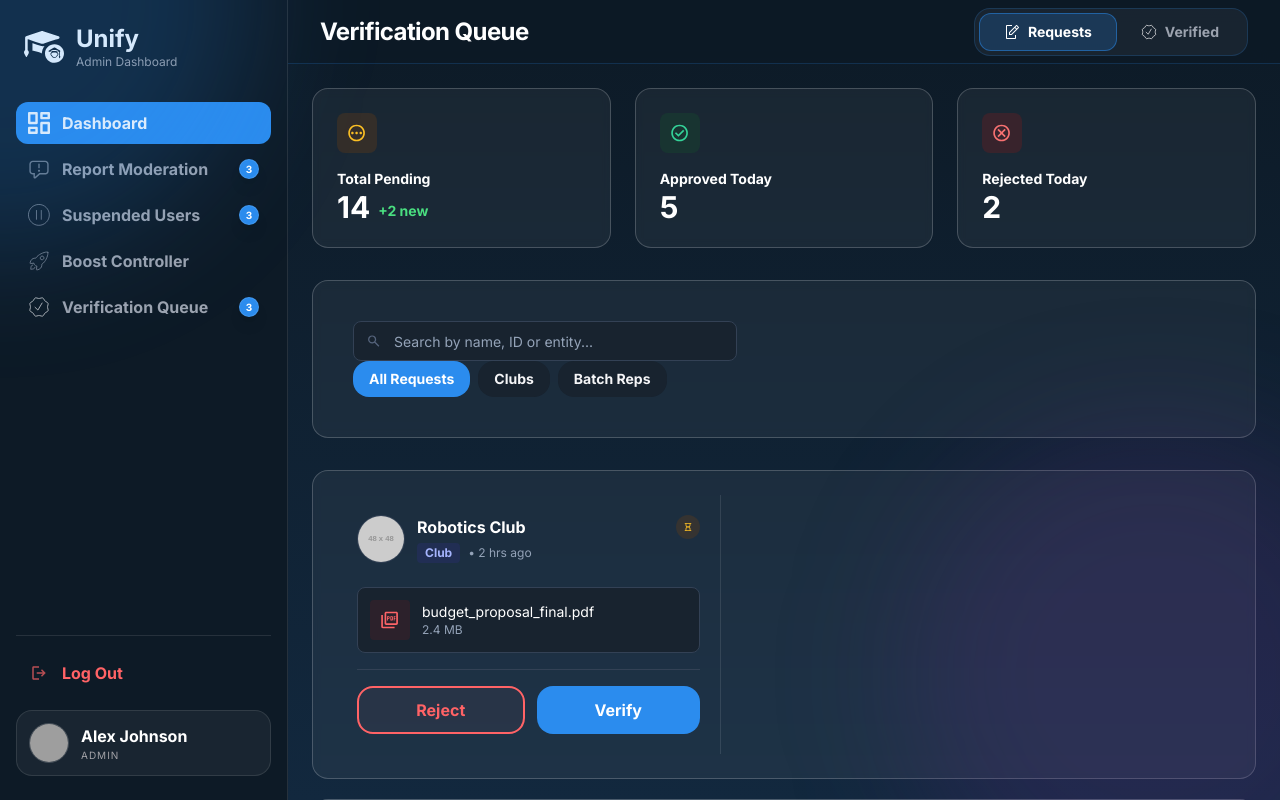
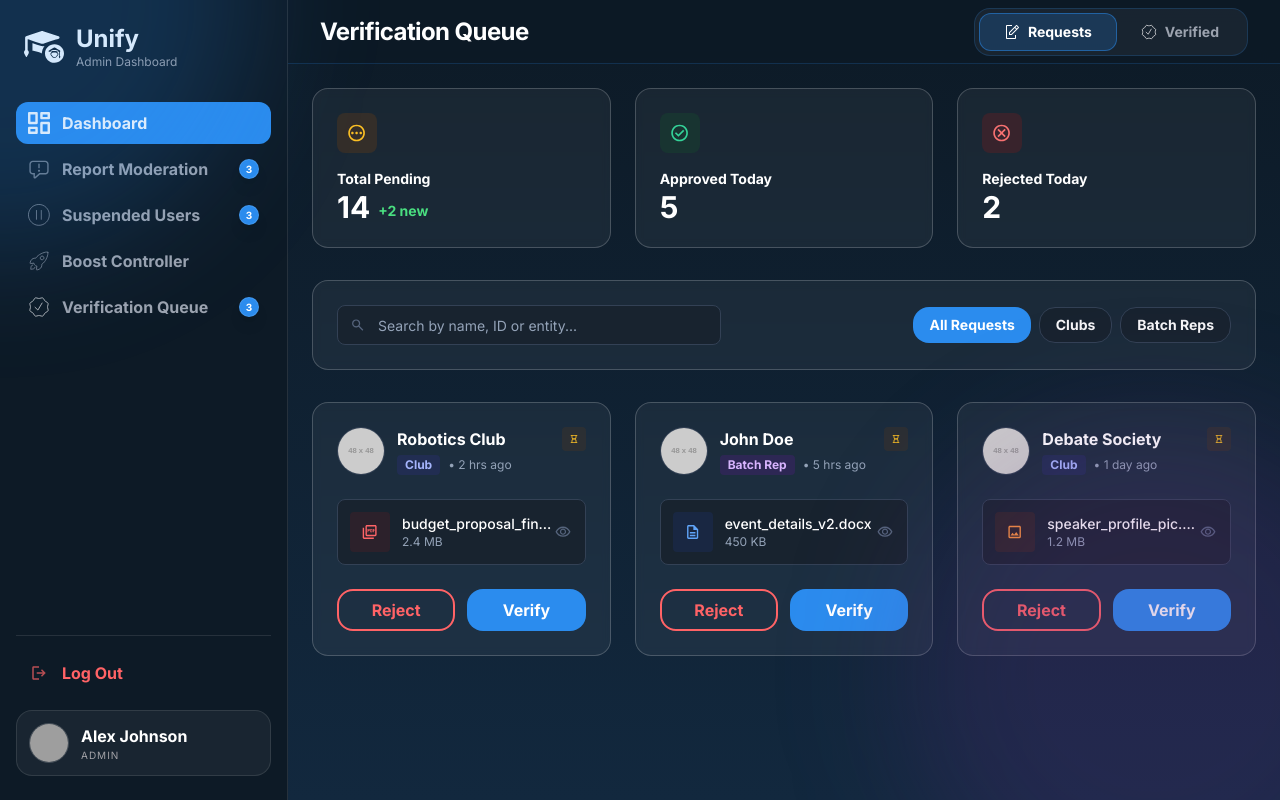
Before and after one commit to Shehan-Dinusha/Unify, a React (Vite) app in the folder frontend/: page /verification-queue in a window 1280 px wide. Built offline with nearby package versions, Linux system fonts and the light colour scheme; grey boxes are pictures that could not be loaded.

Commit message:
Redesign verification queue cards and filters

```diff
--- a/frontend/src/pages/VerificationQueue.jsx
+++ b/frontend/src/pages/VerificationQueue.jsx
@@ -104,7 +104,8 @@ const VerificationQueue = () => {
         </div>
 
         {/* Filter Bar */}
-        <Card variant="container" className="p-4 flex flex-col md:flex-row justify-between items-center gap-4">
+        <Card variant="container" className="">
+            <div className="flex flex-col md:flex-row justify-between items-center gap-4">
                 {/* Search */}
                 <div className="relative w-full md:w-96">
                     <img src="/icon_search.svg" alt="Search" className="absolute left-3 top-1/2 -translate-y-1/2 w-[18px] h-[18px] opacity-50" />
@@ -116,23 +117,23 @@ const VerificationQueue = () => {
                 </div>
 
                 {/* Filters */}
-            <div className="flex items-center gap-2">
-                <Button size="small" variant="primary" className="h-9">All Requests</Button>
-                <Button size="small" variant="secondary" className="h-9 bg-dark-4 text-slate-300">Clubs</Button>
-                <Button size="small" variant="secondary" className="h-9 bg-dark-4 text-slate-300">Batch Reps</Button>
+                <div className="flex items-center gap-2 w-full md:w-auto overflow-x-auto pb-1 md:pb-0">
+                    <Button size="small" variant="primary" className="h-9 whitespace-nowrap">All Requests</Button>
+                    <Button size="small" variant="secondary" className="h-9 bg-dark-4 text-slate-300 whitespace-nowrap border border-slate-700">Clubs</Button>
+                    <Button size="small" variant="secondary" className="h-9 bg-dark-4 text-slate-300 whitespace-nowrap border border-slate-700">Batch Reps</Button>
+                </div>
             </div>
         </Card>
 
         {/* Request List */}
-        <div className="flex flex-col gap-5">
+        <div className="grid grid-cols-1 md:grid-cols-2 lg:grid-cols-3 gap-6">
             {mockRequests.map((req) => (
-                <Card key={req.id} variant="container" className="p-0 overflow-hidden">
-                    <div className="flex flex-col md:flex-row h-full">
-                        {/* Summary Section */}
-                        <div className="w-full md:w-96 p-5 border-b md:border-b-0 md:border-r border-white/10 flex flex-col justify-between">
-                            <div className="flex items-start justify-between">
-                                <div className="flex items-start gap-3">
-                                    <img src={req.avatar} alt={req.name} className="w-12 h-12 rounded-full border border-slate-700" />
+                <Card key={req.id} variant="container" className="h-full">
+                    <div className="flex flex-col gap-6 h-full">
+                        {/* Header Section */}
+                        <div className="flex justify-between items-start">
+                            <div className="flex gap-3">
+                                <img src={req.avatar} alt={req.name} className="w-12 h-12 rounded-full border border-slate-700 object-cover" />
                                 <div>
                                     <h3 className="text-base font-bold text-white">{req.name}</h3>
                                     <div className="flex items-center gap-2 mt-1">
@@ -145,32 +146,36 @@ const VerificationQueue = () => {
                                     </div>
                                 </div>
                             </div>
-                                <div className="p-1.5 bg-yellow-900/30 rounded-full flex items-center justify-center">
-                                   <img src="/icon_pending.svg" alt="Pending Status" className="w-3 h-3" />
+                            <div className="p-1.5 bg-yellow-900/20 rounded flex items-center justify-center">
+                               <img src="/icon_pending.svg" alt="Pending Status" className="w-3 h-3 text-yellow-500" />
                             </div>
                         </div>
 
                         {/* File Preview */}
-                            <div className="mt-6 p-3 bg-dark-4 rounded-lg border border-slate-700 flex items-center gap-3">
-                                <div className={`w-10 h-10 rounded flex items-center justify-center ${
+                        <div className="p-3 bg-dark-4 rounded-lg border border-slate-700 flex items-center justify-between">
+                            <div className="flex items-center gap-3 overflow-hidden">
+                                <div className={`w-10 h-10 rounded flex-shrink-0 flex items-center justify-center ${
                                     req.fileType === 'pdf' ? 'bg-red-900/20' :
                                     req.fileType === 'doc' ? 'bg-blue-900/20' : 'bg-orange-900/20'
                                 }`}>
-                                   {req.fileType === 'pdf' && <img src="/icon_file_pdf.svg" className="w-6 h-6" />}
-                                   {req.fileType === 'doc' && <img src="/icon_docs.svg" className="w-6 h-6" />}
-                                   {req.fileType === 'image' && <img src="/icon_image.svg" className="w-6 h-6" />}
+                                   {req.fileType === 'pdf' && <img src="/icon_file_pdf.svg" className="w-5 h-5" />}
+                                   {req.fileType === 'doc' && <img src="/icon_docs.svg" className="w-5 h-5" />}
+                                   {req.fileType === 'image' && <img src="/icon_image.svg" className="w-5 h-5" />}
                                 </div>
-                                <div className="flex-1 overflow-hidden">
-                                    <p className="text-white text-sm truncate">{req.file}</p>
+                                <div className="min-w-0">
+                                    <p className="text-white text-sm font-medium truncate">{req.file}</p>
                                     <p className="text-slate-400 text-xs">{req.fileSize}</p>
                                 </div>
                             </div>
+                            <button className="flex-shrink-0 text-slate-400 hover:text-primary-blue transition-colors">
+                                <img src="/icon_view.svg" alt="View" className="w-5 h-5 opacity-50 hover:opacity-100" />
+                            </button>
+                        </div>
 
                         {/* Actions */}
-                            <div className="mt-4 pt-4 border-t border-slate-700 flex gap-3">
-                                <Button variant="dangerOutline" className="flex-1 h-12 bg-red-400/5 text-red-400 border-red-400 hover:bg-red-400/10">Reject</Button>
-                                <Button variant="primary" className="flex-1 h-12 shadow-custom">Verify</Button>
-                            </div>
+                        <div className="grid grid-cols-2 gap-3 mt-auto">
+                            <Button variant="dangerOutline" className="h-[42px] border-red-500/30 text-red-400 hover:bg-red-500/10 hover:border-red-500/50">Reject</Button>
+                            <Button variant="primary" className="h-[42px] shadow-none bg-primary-blue hover:bg-primary-blue/90">Verify</Button>
                         </div>
                     </div>
                 </Card>
```
Lines whose indentation alone changed are shown as unchanged.
